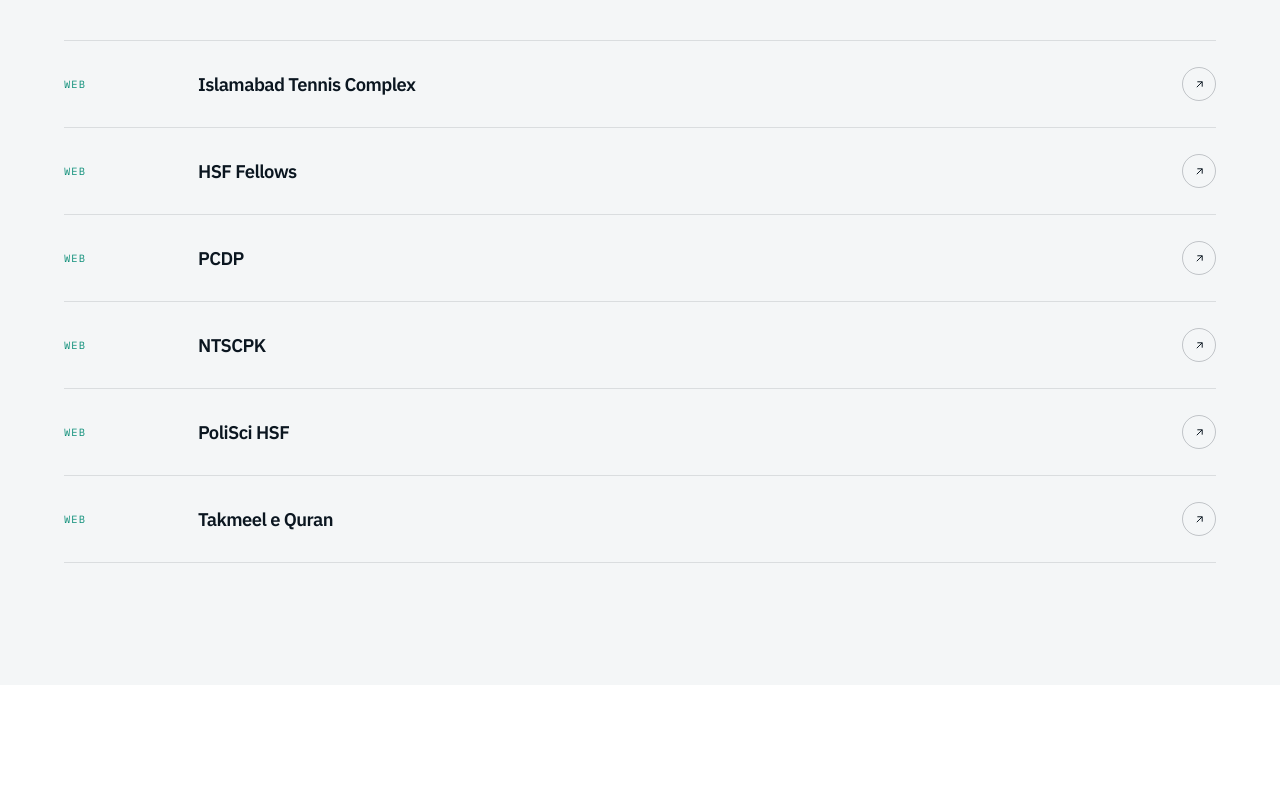
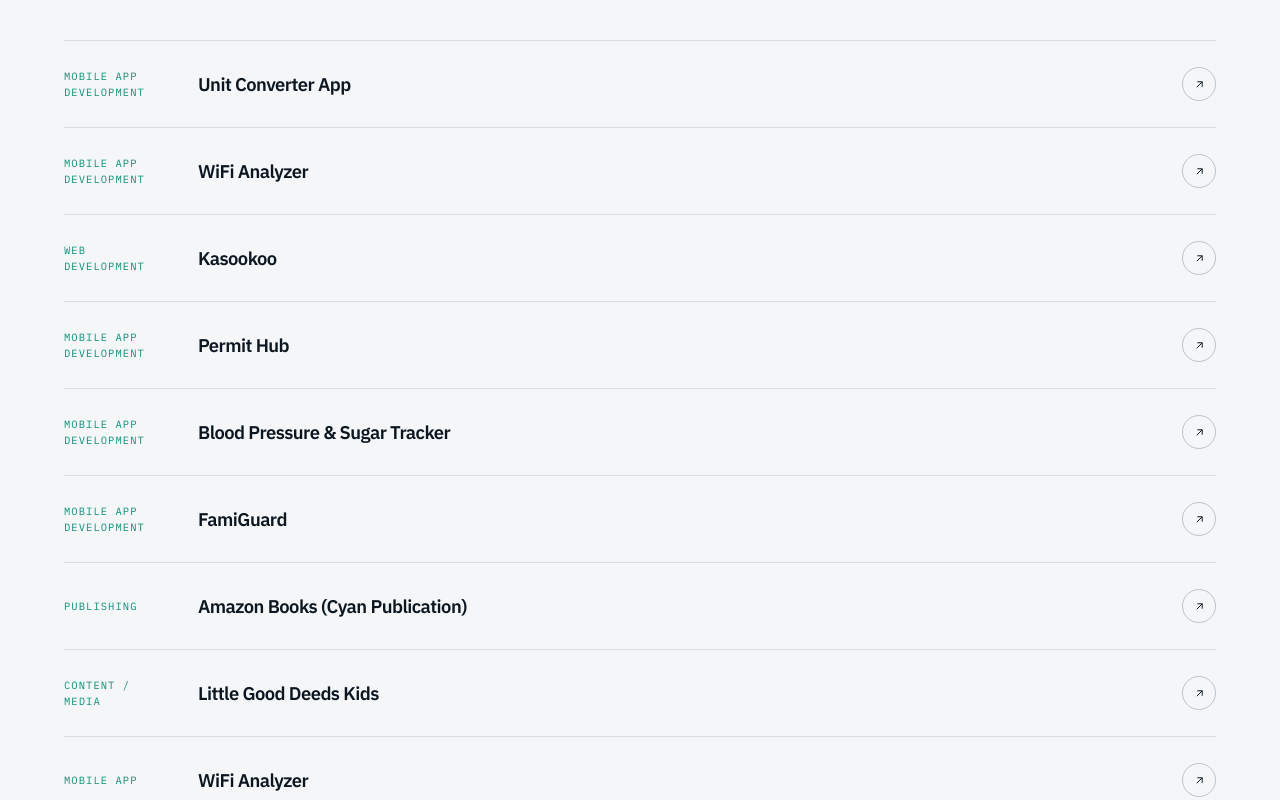
Before and after one commit to hanif77f/SpeckPro-Revamp, a Next.js app: page /portfolio in a window 1280 px wide. Shown: the part 1460-2260 px from the top of the page. Built offline with nearby package versions, Linux system fonts and the light colour scheme.

Commit message:
Update Portfolio Page

```diff
--- a/app/portfolio/page.jsx
+++ b/app/portfolio/page.jsx
@@ -70,13 +70,70 @@
         <div className="c-w">
           <SectionHead kicker="More Work" title="Sports, education, and NGO platforms" />
           <HairlineList>
-            <ListRow tag="Web" title="Islamabad Tennis Complex" externalHref="https://islamabadtennis.com/" />
-            <ListRow tag="Web" title="HSF Fellows" externalHref="https://hsffellows.pk/" />
-            <ListRow tag="Web" title="PCDP" externalHref="https://pcdp.pk/" />
-            <ListRow tag="Web" title="NTSCPK" externalHref="https://ntscpk.org/" />
-            <ListRow tag="Web" title="PoliSci HSF" externalHref="https://poliscihsf.pk/" />
-            <ListRow tag="Web" title="Takmeel e Quran" externalHref="https://takmeelequran.com/" />
-          </HairlineList>
+
+  <ListRow
+    tag="Mobile App Development"
+    title="Unit Converter App"
+    externalHref="https://apps.apple.com/nz/app/unit-converter-app/id1640879755"
+  />
+
+  <ListRow
+    tag="Mobile App Development"
+    title="WiFi Analyzer"
+    externalHref="https://play.google.com/store/apps/details?id=com.wifi.optimizer.internet.app.analyzer.tool.android.odl"
+  />
+
+  <ListRow
+    tag="Web Development"
+    title="Kasookoo"
+    externalHref="https://www.kasookoo.com/"
+  />
+
+  <ListRow
+    tag="Mobile App Development"
+    title="Permit Hub"
+    externalHref="https://play.google.com/store/apps/details?id=com.permithubpermissionmanager.app.android.googleplay"
+  />
+
+  <ListRow
+    tag="Mobile App Development"
+    title="Blood Pressure & Sugar Tracker"
+    externalHref="https://play.google.com/store/apps/details?id=com.sugur.blood.playstore"
+  />
+
+  <ListRow
+    tag="Mobile App Development"
+    title="FamiGuard"
+    externalHref="https://play.google.com/store/apps/details?id=com.familyguard.parent.app.android.googleplay"
+  />
+
+  <ListRow
+    tag="Publishing"
+    title="Amazon Books (Cyan Publication)"
+    externalHref="https://www.amazon.com/stores/author/B08SWMBKPW"
+  />
+
+  <ListRow
+    tag="Content / Media"
+    title="Little Good Deeds Kids"
+    externalHref="https://www.youtube.com/@LittleGoodDeedsKids"
+  />
+
+  <ListRow
+    tag="Mobile App"
+    title="WiFi Analyzer"
+    externalHref="https://play.google.com/store/apps/details?id=com.wifi.optimizer.internet.app.analyzer.tool.android.odl"
+  />
+
+  <ListRow
+    tag="Web"
+    title="The Stray Media"
+    externalHref="https://straymediaco.com/"
+  />
+
+
+
+</HairlineList>
         </div>
       </section>
     </>
```
